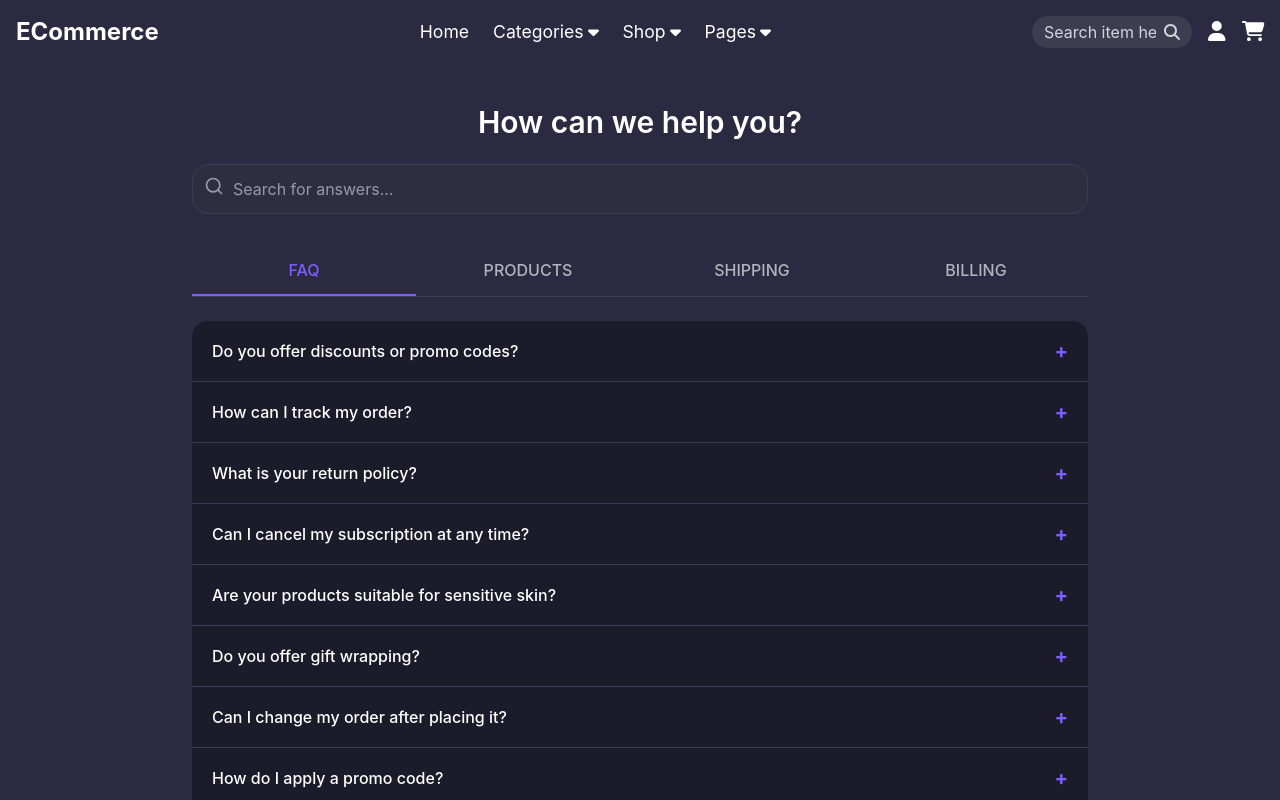
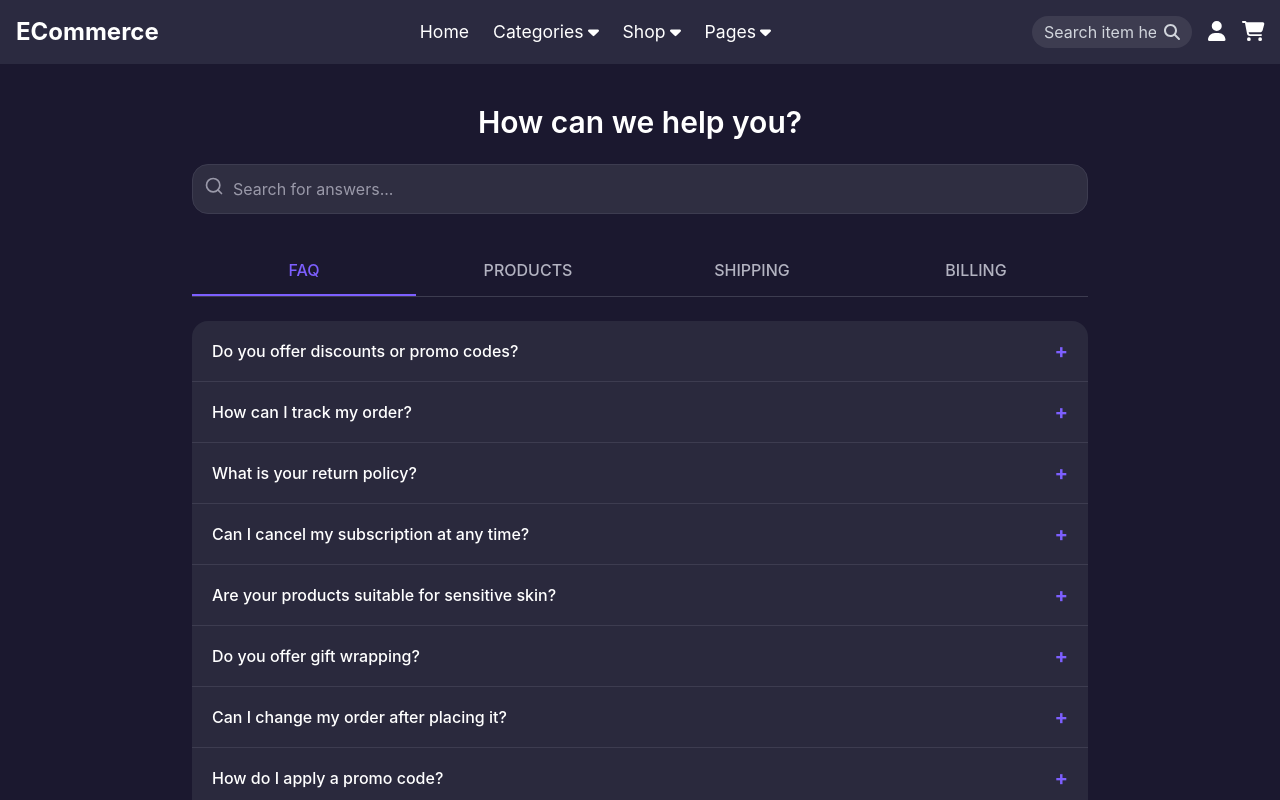
Before and after one commit to prince-sunsara/ECommerce-Frontend, a React (Vite) app: page /faq in a window 1280 px wide. Shown: the top 800 px of the page. Built offline with nearby package versions, Linux system fonts and the light colour scheme.

Commit message:
Style(FAQ): changing background color of this page to darker and change some other colors

```diff
--- a/src/pages/FAQSection.jsx
+++ b/src/pages/FAQSection.jsx
@@ -7,7 +7,7 @@ export default function FAQPage() {
   const [openIndex, setOpenIndex] = useState(null);
 
   return (
-    <div className="bg-[#2B2A40] text-white min-h-screen px-4 py-10">
+    <div className="bg-[#1B182F] text-white min-h-screen px-4 py-10">
       <div className="max-w-4xl mx-auto">
         <h1 className="text-3xl font-semibold mb-6 text-center">
           How can we help you?
@@ -41,7 +41,7 @@ export default function FAQPage() {
           ))}
         </div>
 
-        <div className="bg-[#1C1B2A] rounded-2xl divide-y divide-[#3D3C50] overflow-hidden">
+        <div className="bg-[#2A293D] rounded-2xl divide-y divide-[#3D3C50] overflow-hidden">
           {faqData[activeTab].map((item, idx) => (
             <div
               key={idx}
```
